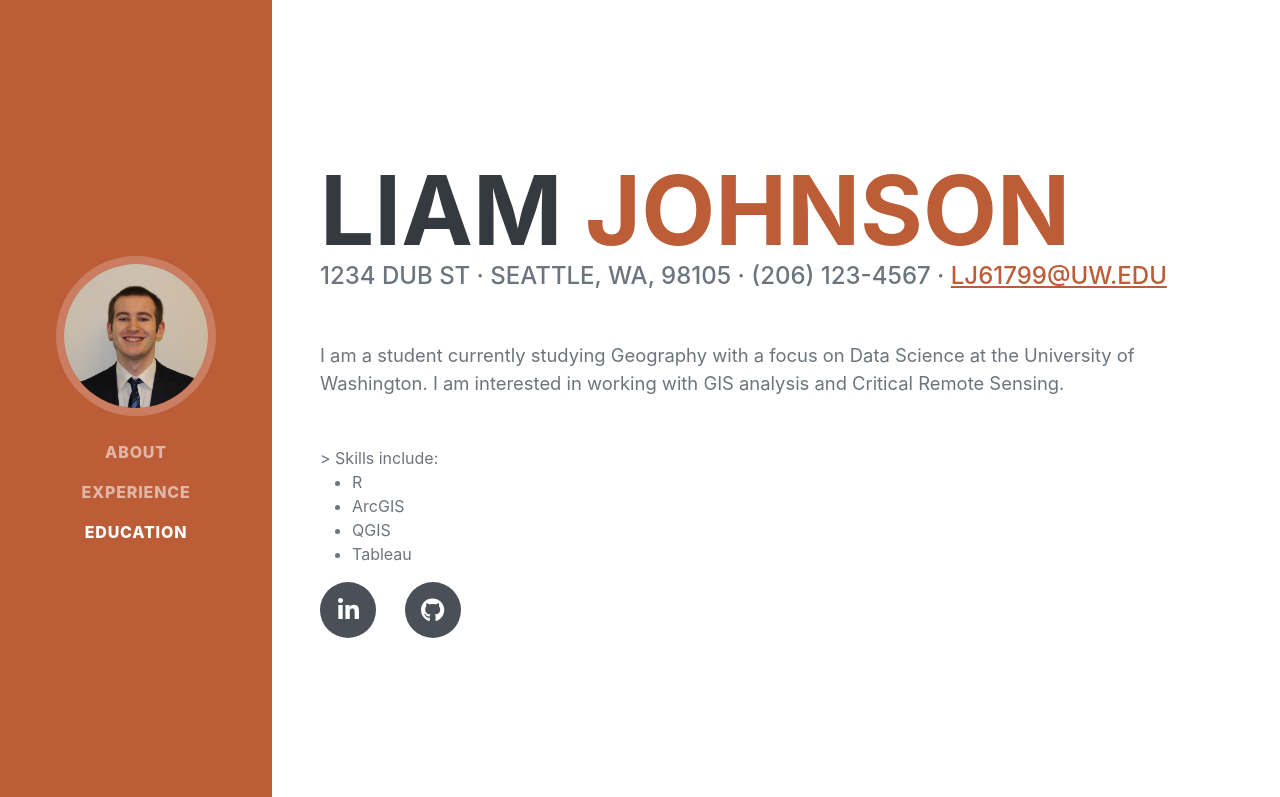
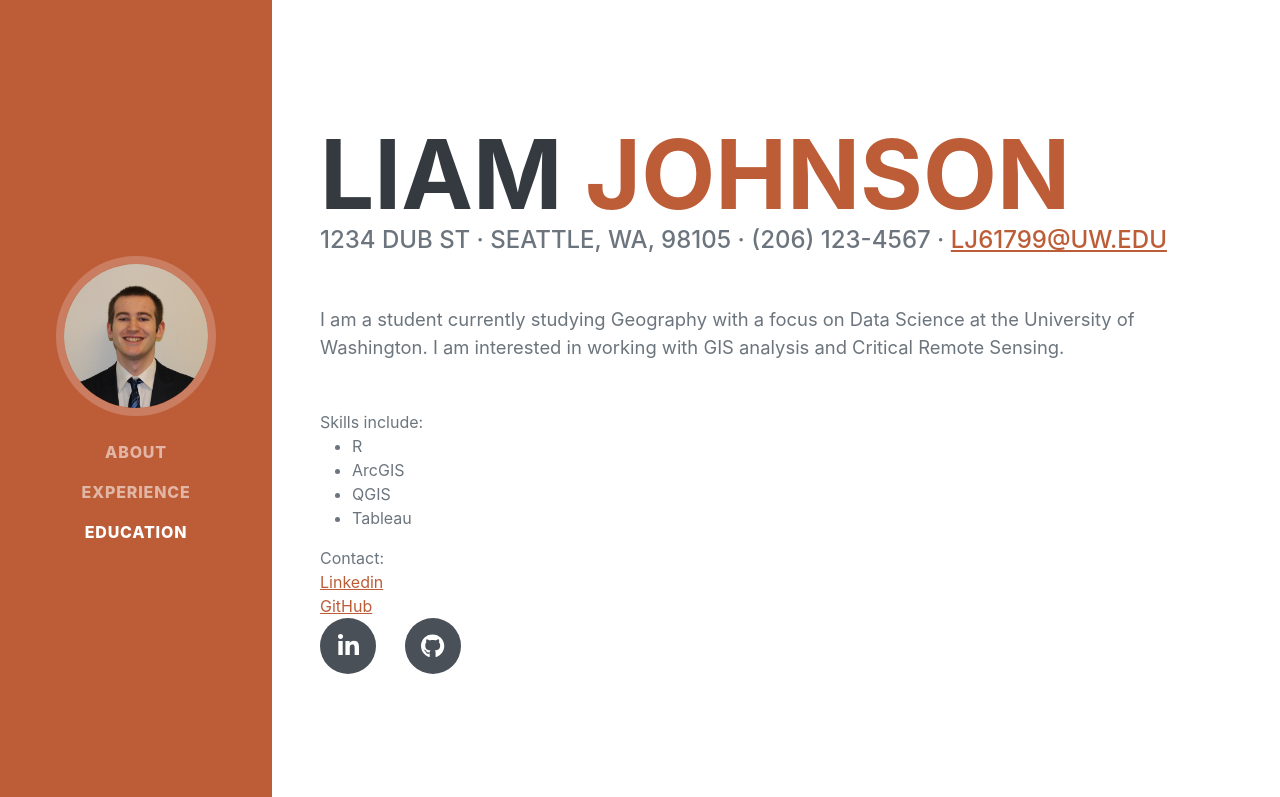
Before and after one commit to Johnson61799/Johnson61799.github.io, a plain HTML site: page index.html in a window 1280 px wide. Shown: the top 797 px of the page. Drawn offline with nearby package versions, Linux system fonts and the light colour scheme; a web font is replaced by a local one.

Commit message:
contact info added

```diff
--- a/index.html
+++ b/index.html
@@ -47,13 +47,17 @@
                     <p class="lead mb-5">I am a student currently studying Geography with a focus on Data Science at the University of Washington. I am interested in working with GIS analysis and Critical Remote Sensing. <br>
                     </p>
 
-                        >  Skills include:<br>
+                    Skills include:<br>
                         <ul>
                      <li>R</li>
                      <li>ArcGIS</li>
                      <li>QGIS</li>
                      <li>Tableau</li>
                         </ul>
+                    Contact: <br>
+                    <a href="https://www.linkedin.com/in/liam-johnson-363968180/">Linkedin</a><br>
+                    <a href="https://github.com/Johnson61799">GitHub</a><br>
+
                     <div class="social-icons">
                         <a class="social-icon" href="#!"><i class="fab fa-linkedin-in"></i></a>
                         <a class="social-icon" href="#!"><i class="fab fa-github"></i></a>
```
